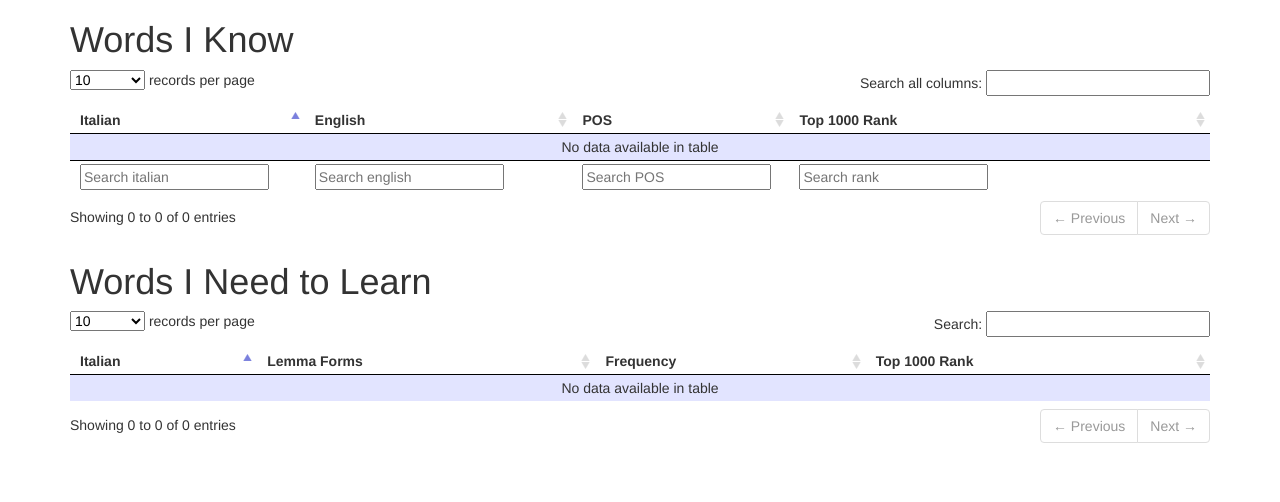
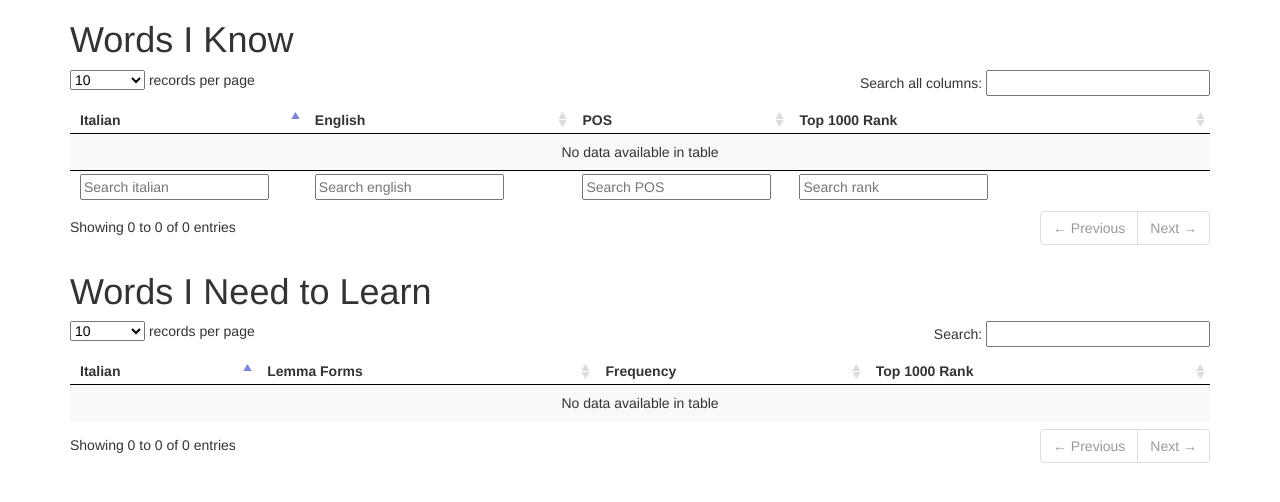
Before and after one commit to hammer/lltools, a Flask app: page / in a window 1280 px wide. Shown: the top 502 px of the page. Run offline with Flask 2, Linux system fonts and the light colour scheme; data that the repository does not hold is empty; some libraries are stand-ins or nearby versions.

Commit message:
Style tables with Bootstrap and get rid of the highlighting on sorted columns.

```diff
--- a/memrise_scrape_viewer/static/js/memrise_scrape_viewer.js
+++ b/memrise_scrape_viewer/static/js/memrise_scrape_viewer.js
@@ -35,7 +35,8 @@ $(document).ready(function() {
       { "sType": "string" },
       { "sType": "int-None" },
     ],
-    "oLanguage": {"sSearch": "Search all columns:"}
+    "oLanguage": {"sSearch": "Search all columns:"},
+    "bSortClasses": false
   });
 
   // Need to add a tfoot so the per-column search boxes will appear
@@ -58,6 +59,7 @@ $(document).ready(function() {
       { "sType": "string" },
       { "sType": "numeric" },
       { "sType": "numeric" },
-    ]
+    ],
+    "bSortClasses": false
   });
 });
--- a/memrise_scrape_viewer/templates/index.html
+++ b/memrise_scrape_viewer/templates/index.html
@@ -7,7 +7,7 @@
 {% block body %}
 <div class="container">
  <h1>Words I Know</h1>
- <table id="things">
+ <table id="things" class="table table-striped">
   <thead>
    <tr>
     <th>Italian</th>
@@ -29,7 +29,7 @@
  </table>
 
  <h1>Words I Need to Learn</h1>
- <table id="unknown_words">
+ <table id="unknown_words" class="table table-striped">
   <thead>
    <tr>
     <th>Italian</th>
```
